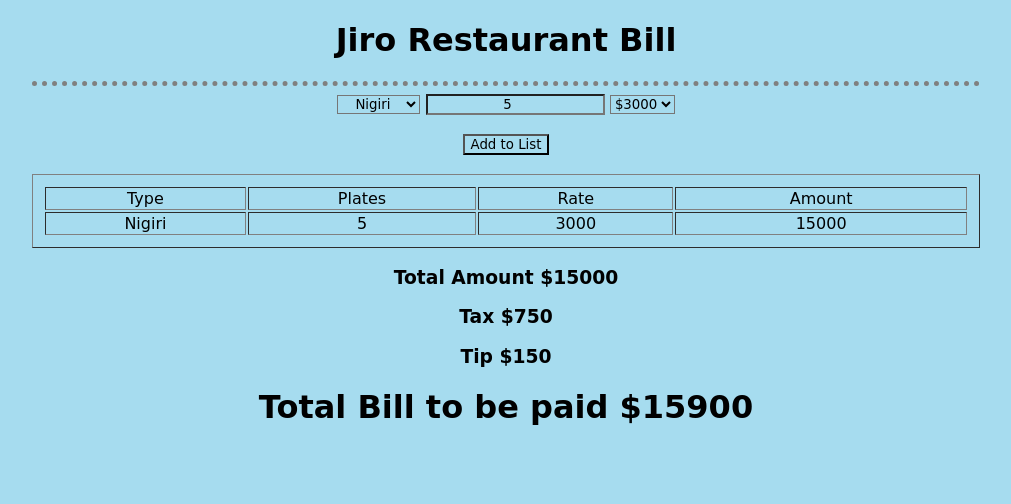
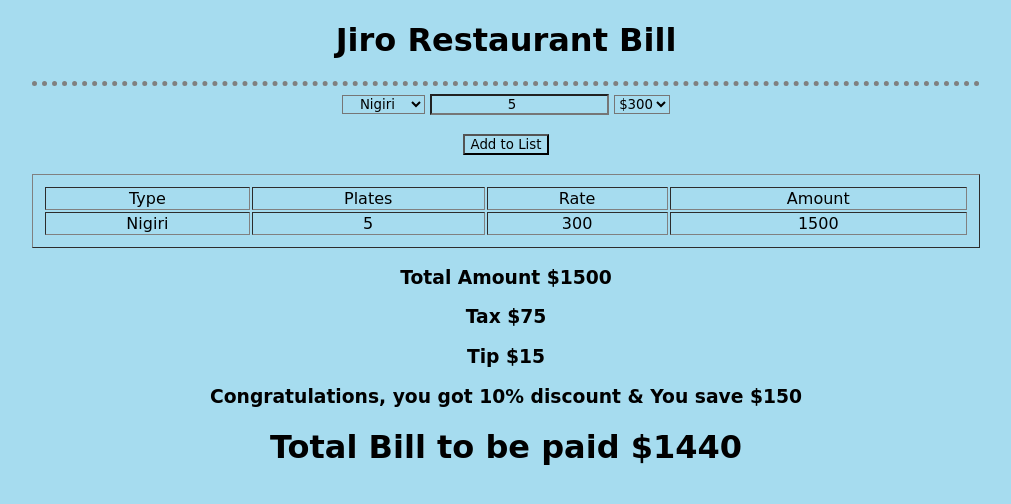
Before and after one commit to vinaytest75/masai-sprint-2, a plain HTML site: page bill.html in a window 1280 px wide. Both pictures are taken after typing "5" into the empty fields and a click on the input "Add to List". Shown: the whole page, without its empty margins (134-1145 px from the left). Drawn offline with Linux system fonts and the light colour scheme.

Commit message:
addition of discount feature

```diff
--- a/bill.html
+++ b/bill.html
@@ -23,11 +23,11 @@
         </select>
         <input type="number" id="plates" placeholder="Number of Plates"/>
         <select id="rate">
-            <option value="3000">$3000</option>
-            <option value="2000">$2000</option>
-            <option value="1500">$1500</option>
-            <option value="2000">$2000</option>
-            <option value="1000">$1000</option>
+            <option value="300">$300</option>
+            <option value="200">$200</option>
+            <option value="150">$150</option>
+            <option value="200">$200</option>
+            <option value="100">$100</option>
         </select>
         <!-- <input type="number" id="amount" placeholder="Amount"/> -->
         <br/>
@@ -50,6 +50,7 @@
      <!-- Calculating tax & Tip-->
      <h3 id="tax"></h3>
      <h3 id="tip"></h3>
+     <h3 id="disc"></h3>
 
     <!-- Total Bill -->
     <h1 id="totalBill"></h1>
--- a/script.js
+++ b/script.js
@@ -37,11 +37,23 @@ window.onload = function(){
     var resTip = document.getElementById('tip');
     resTip.textContent = "Tip "+"$"+tip
 
-    var totalBill = total + tax + tip;                  //Added total bill
-    var resTotalBill = document.getElementById('totalBill');
-    resTotalBill.textContent = "Total Bill to be paid $"+(totalBill);
+    var discount = (0.1*total)
+    var disc = document.getElementById("disc")
 
-    displayTable();
+    if(total>1000){
+        disc.textContent = "Congratulations, you got 10% discount & You save $"+discount
+
+        var totalBill = total - discount +tax + tip;                  //Added total bill
+        var resTotalBill = document.getElementById('totalBill');
+        resTotalBill.textContent = "Total Bill to be paid $"+(totalBill);
+    }
+    else{
+        var totalBill = total + tax + tip;                  //Added total bill
+        var resTotalBill = document.getElementById('totalBill');
+        resTotalBill.textContent = "Total Bill to be paid $"+(totalBill);
+    }
+        displayTable();
+
     })
 }
 
```
Also changed, not shown: menu.html (+1 -0 lines).
